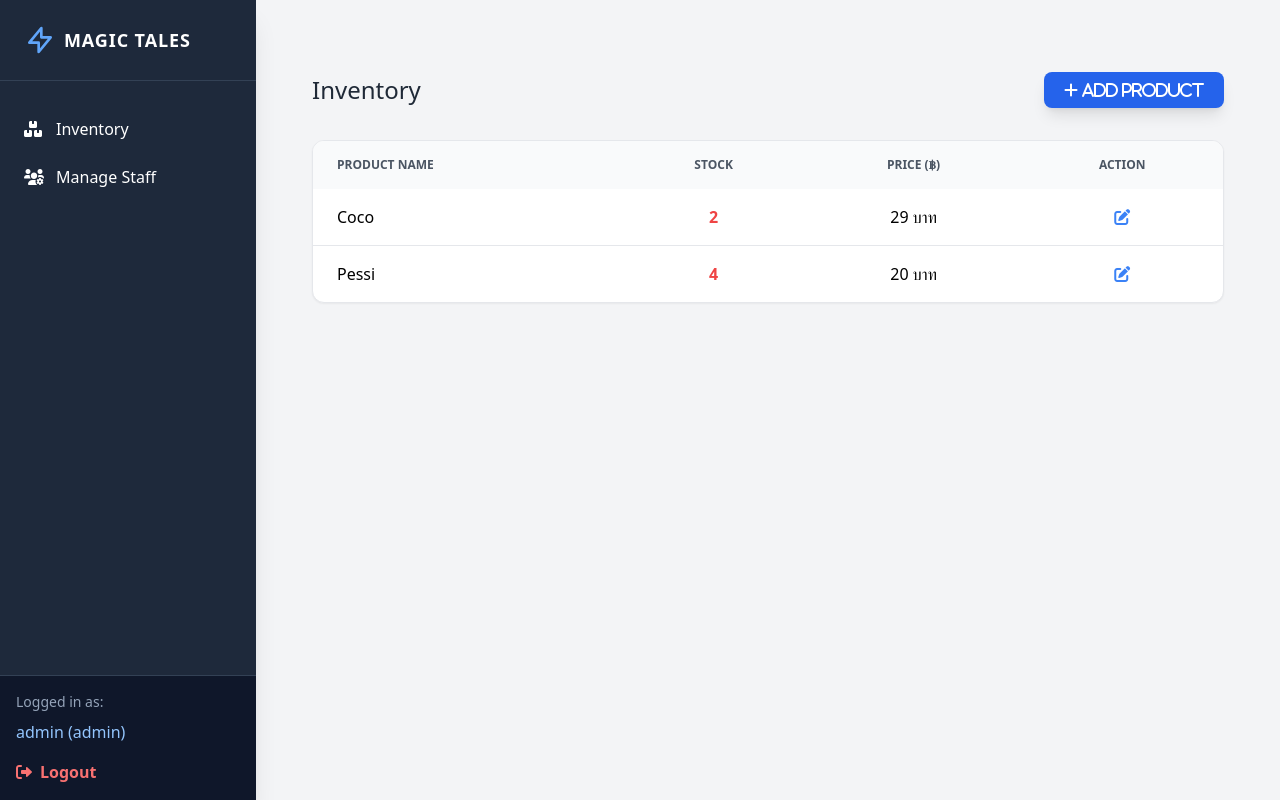
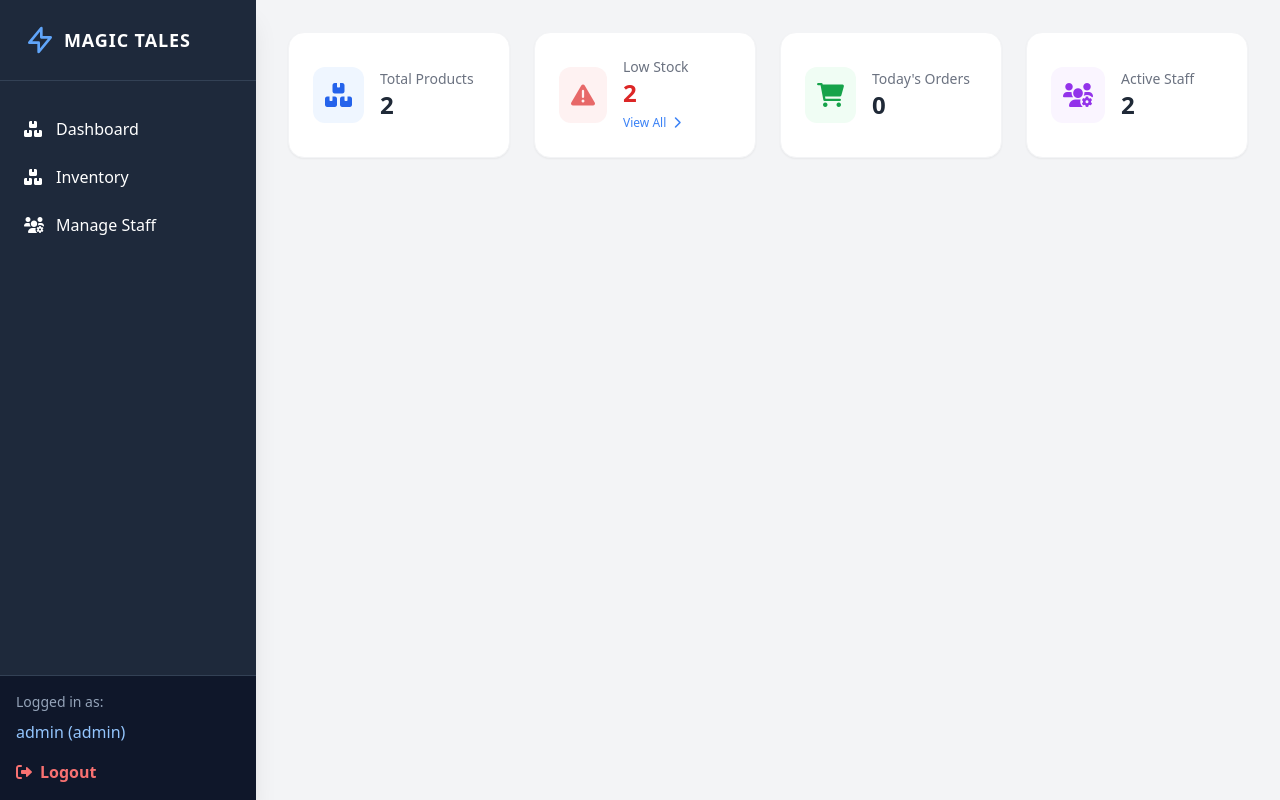
Before and after one commit to ChanisonM/Inventory_Order_Management_System, a Flask app: page /api/dashboard in a window 1280 px wide. Run offline with Flask 3, Linux system fonts and the light colour scheme; a user stored in the database is signed in; data comes from the database, SQL or seed files in the repository; both versions use the stored data as it was after the commit; some libraries are stand-ins or nearby versions.

Commit message:
Chanison

```diff
--- a/app/routes.py
+++ b/app/routes.py
@@ -73,9 +73,23 @@ def add_product():
 
 @api.route('/products', methods=['GET'])
 def get_products():
-    products = Product.query.all()
+    # แก้จาก Product.query.all() เป็นการกรองเฉพาะ is_deleted=False
+    products = Product.query.filter_by(is_deleted=False).all()
     schema = ProductSchema(many=True)
-    return jsonify({'products': schema.dump(products)}), 200
+
+    product_list = []
+    for p in products:
+        product_list.append({
+            'id': p.id,
+            'sku': p.sku,
+            'name': p.name,
+            'price': p.price,
+            'stock_quantity': p.stock_quantity,
+            'created_by': p.created_by.username if p.created_by else 'System',
+            'created_at': p.created_at.strftime('%d/%m/%Y %H:%M') if p.created_at else '-'
+        })
+        # ส่ง product_list ที่เราจัด format เองกลับไป
+    return jsonify({'products': product_list}), 200
 
 
 @api.route('/add_product' , methods=['POST'])
@@ -91,7 +105,8 @@ def add_product_from_modal():
             stock_quantity = data['stock_quantity'],
             price = data['price'],
             sku = unique_sku ,
-            category_id=data.get('category_id', 1) # สมมติว่ามีหมวดหมู่ที่ 1 อยู่แล้ว
+            category_id=data.get('category_id', 1), # สมมติว่ามีหมวดหมู่ที่ 1 อยู่แล้ว
+            created_by_id=current_user.id
         )
         db.session.add(new_product)
         db.session.commit()
@@ -168,7 +183,7 @@ def register():
 @api.route('/login', methods=['POST'])
 def login():
     data = request.get_json()
-    user = User.query.filter_by(username=data['username']).first()
+    user = User.query.filter_by(username=data['username'], is_active=True).first()
     # ตรวจสอบชื่อผู้ใช้ และเช็ครหัสผ่านที่ Hash ไว้
     if user and user.check_password(data['password']):
         login_user(user) # สร้าง Session ให้ User
@@ -198,8 +213,74 @@ def logout():
 @api.route('/dashboard')
 @login_required
 def dashboard():
-    response = make_response(render_template('dashboard.html', user=current_user))
+
+    # dashboard เดิม
+    # response = make_response(render_template('dashboard.html', user=current_user))
+    # # สั่ง Browser ว่าห้ามเก็บ Cache หน้านี้เด็ดขาด
+    # response.headers['Cache-Control'] = 'no-cache, no-store, must-revalidate'
+    # response.headers['Pragma'] = 'no-cache'
+    # response.headers['Expires'] = '0'
+    # return response
+
+
+    # 1. นับจำนวนสินค้าทั้งหมด
+    total_products = Product.query.count()
+    # 2. นับสินค้าที่สต็อกต่ำกว่า 5 (ตัวอย่าง)
+    low_stock_count = Product.query.filter(Product.stock_quantity < 5).count()
+    # 3. นับจำนวนพนักงาน
+    total_staff = User.query.count()
+    # 4. (แถม) ดึงสินค้า 5 รายการล่าสุดมาโชว์
+    recent_products  = Product.query.order_by(Product.id.desc()).limit(5).all()
+    response = make_response(render_template(
+        'dashboard.html',
+        user = current_user,
+        total_products = total_products ,
+        low_stock_count = low_stock_count,
+        total_staff = total_staff ,
+        recent_products = recent_products ,
+
+    ))
+    # ป้องกัน Cache เหมือนเดิม
+    response.headers['Cache-Control'] = 'no-cache , no-store , must-revalidate'
+    return response
+
+@api.route('/inventory')
+@login_required
+def inventory():
+    # เพิ่มการกรอง .filter_by(is_deleted=False) เข้าไปด้วย
+    products = Product.query.filter_by(is_deleted=False).all()
+    response = make_response(render_template('inventory.html', user=current_user , products=products))
     # สั่ง Browser ว่าห้ามเก็บ Cache หน้านี้เด็ดขาด
+    response.headers['Cache-Control'] = 'no-cache, no-store, must-revalidate'
+    response.headers['Pragma'] = 'no-cache'
+    response.headers['Expires'] = '0'
+    return response
+
+@api.route('/low_inventory')
+@login_required
+def low_inventory():
+    # 1. รับค่า filter จาก URL (ถ้าไม่มีให้เป็น None)
+    filter_type = request.args.get('filter')
+
+    # 2. เริ่มต้น Query ข้อมูลสินค้า
+    query = Product.query.filter_by(is_deleted=False)
+
+    # 3. เช็คเงื่อนไข: ถ้าส่ง filter=low_stock มา ให้กรองเฉพาะของที่สต็อกน้อยกว่า 5
+    if filter_type == 'low_stock':
+        query = query.filter(Product.stock_quantity < 5)
+
+    # 4. ดึงข้อมูลออกมา (อาจจะเรียงตามสต็อกน้อยไปมาก เพื่อให้ตัวที่ต้องเติมขึ้นก่อน)
+    products = query.order_by(Product.stock_quantity.asc()).all()
+
+    # 5. ส่งข้อมูล products และ filter_type กลับไปที่หน้าบ้าน (Template)
+    response = make_response(render_template(
+        'low_inventory.html',
+        user=current_user,
+        products=products,
+        filter_type=filter_type
+    ))
+
+    # สั่ง Browser ว่าห้ามเก็บ Cache (โค้ดส่วนเดิมของนาย)
     response.headers['Cache-Control'] = 'no-cache, no-store, must-revalidate'
     response.headers['Pragma'] = 'no-cache'
     response.headers['Expires'] = '0'
@@ -242,7 +323,7 @@ def get_staff():
         return jsonify({'message': 'Unauthorized'}), 403
     # ดึงทุกคนยกเว้นตัวเราเอง
     # staffs = User.query.filter(User.id != current_user.id).all()
-    staffs = User.query.order_by(User.role.asc() , User.username.asc()).all()
+    staffs = User.query.filter_by(is_active=True).order_by(User.role.asc()).all()
     staff_list = []
     for s in staffs :
         staff_list.append({
@@ -300,9 +381,45 @@ def delete_staff(user_id):
         return jsonify({'message': 'คุณไม่สามารถลบบัญชีของตัวเองได้'}), 400
     user = User.query.get_or_404(user_id)
     try :
-        db.session.delete(user)
+        # db.session.delete(user)
+        user.is_active = False
         db.session.commit()
-        return jsonify({'message': f'ลบพนักงาน {user.username} เรียบร้อยแล้ว'}), 200
+        return jsonify({'message': f'ระงับการใช้งานพนักงาน {user.username} เรียบร้อยแล้ว'}), 200
     except Exception as e:
         db.session.rollback()
-        return jsonify({'message': 'เกิดข้อผิดพลาดในการลบข้อมูล', 'error': str(e)}), 500
+        return jsonify({'message': 'เกิดข้อผิดพลาดในระงับการใช้งานพนักงาน', 'error': str(e)}), 500
+
+# --- API สำหรับแก้ไขสินค้า ---
+@api.route('/api/update_product/<int:product_id>', methods=['PUT'])
+@login_required
+def update_product(product_id):
+    product = Product.query.get_or_404(product_id)
+    data = request.get_json()
+
+    try:
+        product.name = data.get('name', product.name)
+        product.stock_quantity = data.get('stock_quantity', product.stock_quantity)
+        product.price = data.get('price', product.price)
+        # ถ้ามีหมวดหมู่เพิ่ม สามารถแก้ category_id ตรงนี้ได้
+
+        db.session.commit()
+        return jsonify({'success': True, 'message': 'อัปเดตสินค้าสำเร็จ'})
+    except Exception as e:
+        db.session.rollback()
+        return jsonify({'success': False, 'message': str(e)}), 500
+
+# --- API สำหรับลบสินค้า (Soft Delete) ---
+@api.route('/api/delete_product/<int:product_id>', methods=['DELETE'])
+@login_required
+def delete_product(product_id):
+    if current_user.role != 'admin': # <--- เช็คสิทธิ์
+        return jsonify({'success': False, 'message': 'สิทธิ์ไม่เพียงพอ'}), 403
+    product = Product.query.get_or_404(product_id)
+    try:
+        # สมมติว่าใน Model Product มีคอลัมน์ is_deleted แล้ว
+        product.is_deleted = True
+        db.session.commit()
+        return jsonify({'success': True, 'message': 'ลบสินค้าเรียบร้อยแล้ว'})
+    except Exception as e:
+        db.session.rollback()
+        return jsonify({'success': False, 'message': str(e)}), 500
--- a/app/static/js/dashboard.js
+++ b/app/static/js/dashboard.js
@@ -4,15 +4,52 @@ function toggleModal() {
 }
 
 // 1. ฟังก์ชันดึงข้อมูลสินค้าทั้งหมดมาโชว์ในตาราง
+// async function loadProducts() {
+//     const response = await fetch('/api/products'); // อิงจาก @api.route('/api/products', methods=['GET'])
+//     const data = await response.json();
+//     const tableBody = document.getElementById('product-table-body');
+
+//     if (data.products && data.products.length > 0) {
+//         tableBody.innerHTML = '';
+//         data.products.forEach(p => {
+//             tableBody.innerHTML += `
+//                 <tr class="border-b hover:bg-gray-50 transition">
+//                     <td class="px-6 py-4">${p.name}</td>
+//                     <td class="px-6 py-4 text-center font-bold ${p.stock_quantity < 5 ? 'text-red-500' : 'text-gray-700'}">
+//                         ${p.stock_quantity}
+//                     </td>
+//                     <td class="px-6 py-4 text-center">${Number(p.price).toLocaleString()} บาท</td>
+
+//                     <td class="px-6 py-4 text-center">
+//                             <div class="text-sm text-gray-700 font-semibold">${p.created_by}</div>
+//                             <div class="text-[10px] text-gray-400 italic">${p.created_at}</div>
+//                     </td>
+
+//                     <td class="px-6 py-4 text-center">
+//                             <button onclick="editProduct(${p.id})" class="text-blue-500 hover:text-blue-700 mr-3">
+//                                 <i class="fa-solid fa-pen-to-square"></i>
+//                             </button>
+//                             <button onclick="deleteProduct(${p.id})" class="text-red-500 hover:text-red-700">
+//                                 <i class="fa-solid fa-trash"></i>
+//                             </button>
+//                         </td>
+//                 </tr>
+//             `;
+//             tbody.insertAdjacentHTML('beforeend', row);
+//         });
+//     }
+// }
+
 async function loadProducts() {
-    const response = await fetch('/api/products'); // อิงจาก @api.route('/api/products', methods=['GET'])
+    const response = await fetch('/api/products');
     const data = await response.json();
     const tableBody = document.getElementById('product-table-body');
 
     if (data.products && data.products.length > 0) {
-        tableBody.innerHTML = '';
+        tableBody.innerHTML = ''; // ล้างข้อมูลเก่า
         data.products.forEach(p => {
-            tableBody.innerHTML += `
+            // สร้าง HTML Row
+            const row = `
                 <tr class="border-b hover:bg-gray-50 transition">
                     <td class="px-6 py-4">${p.name}</td>
                     <td class="px-6 py-4 text-center font-bold ${p.stock_quantity < 5 ? 'text-red-500' : 'text-gray-700'}">
@@ -20,10 +57,21 @@ async function loadProducts() {
                     </td>
                     <td class="px-6 py-4 text-center">${Number(p.price).toLocaleString()} บาท</td>
                     <td class="px-6 py-4 text-center">
-                        <button class="text-blue-500"><i class="fa-solid fa-pen-to-square"></i></button>
+                        <div class="text-sm text-gray-700 font-semibold">${p.created_by}</div>
+                        <div class="text-[10px] text-gray-400 italic">${p.created_at}</div>
+                    </td>
+                    <td class="px-6 py-4 text-center">
+                        <button onclick="editProduct(${p.id})" class="text-blue-500 hover:text-blue-700 mr-3">
+                            <i class="fa-solid fa-pen-to-square"></i>
+                        </button>
+                        <button onclick="deleteProduct(${p.id})" class="text-red-500 hover:text-red-700">
+                            <i class="fa-solid fa-trash"></i>
+                        </button>
                     </td>
                 </tr>
             `;
+            // ใช้ tableBody ที่ประกาศไว้ตอนต้น
+            tableBody.insertAdjacentHTML('beforeend', row);
         });
     }
 }
--- a/app/templates/base.html
+++ b/app/templates/base.html
@@ -27,6 +27,12 @@
 
             <nav class="mt-6 flex-1">
                 <a href="#" onclick="window.location.href='/api/dashboard'"
+                    class="flex items-center gap-3 py-3 px-6 hover:bg-slate-700 transition-colors">
+                    <i class="fa-solid fa-boxes-stacked w-5"></i>
+                    <span>Dashboard</span>
+                </a>
+
+                <a href="#" onclick="window.location.href='/api/inventory'"
                     class="flex items-center gap-3 py-3 px-6 hover:bg-slate-700 transition-colors">
                     <i class="fa-solid fa-boxes-stacked w-5"></i>
                     <span>Inventory</span>
--- a/app/templates/dashboard.html
+++ b/app/templates/dashboard.html
@@ -2,124 +2,50 @@
 {% endblock %}
 {% block content %}
 
+<div class="grid grid-cols-1 md:grid-cols-2 lg:grid-cols-4 gap-6 mb-8">
 
-<main class="p-6 max-w-7xl mx-auto">
-  <div class="flex justify-between items-center mb-8 mt-4">
-    <h2 class="text-2xl font-blod text-gray-800">Inventory</h2>
-
-    <!-- {% if user.role == 'admin'%}
-    <button onclick="toggleUserModal()"
-      class="bg-green-600 hover:bg-green-700 text-white px-5 py-2.5 rounded-lg flex items-center gap-2 transition-all shadow-lg hove:scale-105">
-      <i class="fa-solid fa-user-plus"> Add Staff</i>
-    </button>
-    {% endif%} -->
-
-
-    <button onclick="toggleModal()"
-      class="bg-blue-600 hover:bg-blue-700 text-white px-5 py-2.5 rounded-lg flex items-center gap-2 transition-all shadow-lg hove:scale-105">
-      <i class="fa-solid fa-plus"> Add Product</i>
-    </button>
-  </div>
-
-  <div class="bg-white rounded-xl shadow-sm border border-gray-200 overflow-hidden">
-    <table class="w-full text-left border-collapse">
-      <thead class="bg-gray-50 text-gray-600 uppercase text-xs font-semibold">
-        <tr>
-          <th class="px-6 py-4">Product Name</th>
-          <th class="px-6 py-4 text-center">Stock</th>
-          <th class="px-6 py-4 text-center">Price (฿)</th>
-          <th class="px-6 py-4 text-center">Action</th>
-        </tr>
-      </thead>
-
-      <tbody id="product-table-body" class="divide-y divide-gray-100">
-        <tr>
-          <td colspan="4" class="px-6 py-10 text-center text-gray-400">
-            <i class="fa-solid fa-spinner animate-spin"></i> กำลังโหลดข้อมูล...
-          </td>
-        </tr>
-      </tbody>
-    </table>
-  </div>
-</main>
-
-<div id="productModal" class="fixed inset-0 bg-black bg-opacity-50 hidden flex items-center justify-center z-50 p-4">
-  <div class="bg-white rounded-2xl w-full max-w-md p-8 shadow-2xl">
-    <div class="flex justify-between items-center mb-6">
-
-      <h3 class="text-xl font-blod text-gray-800">New Product</h3>
-      <button onclick="toggleModal()" class="text-gray-400 hover:text-gray-600 text-2xl">
-        &times;
-      </button>
+    <div class="bg-white p-6 rounded-2xl shadow-sm border border-gray-100 flex items-center gap-4 transition-transform hover:scale-105">
+        <div class="p-3 bg-blue-50 rounded-xl text-blue-600">
+            <i class="fa-solid fa-boxes-stacked text-2xl"></i>
+        </div>
+        <div>
+            <p class="text-sm font-medium text-gray-500">Total Products</p>
+            <h3 class="text-2xl font-bold text-gray-800">{{ total_products }}</h3>
+        </div>
     </div>
 
-    <form id="productForm" class="space-y-4">
-      <div>
-        <label class="block text-sm font-medium text-gray-700 mb-1">Product Name</label>
-        <input type="text" id="p_name" placeholder="Name Product" required
-          class="w-full border border-gray-300 p-2 rounded focus:ring-2 focus:ring-blue-500 outline-none" />
-      </div>
-
-      <div class="grid grid-cols-2 gap-4">
-        <div>
-          <label class="block text-sm font-medium text-gray-700 mb-1">Quantity</label>
-          <input type="number" id="p_qty" placeholder="0" required
-            class="w-full border border-gray-300 p-2 rounded focus:ring-2 focus:ring-blue-500 outline-none" />
+    <div class="bg-white p-6 rounded-2xl shadow-sm border border-gray-100 flex items-center gap-4 transition-transform hover:scale-105">
+        <div class="p-3 bg-red-50 rounded-xl text-red-600">
+            <i class="fa-solid fa-triangle-exclamation text-2xl animate-pulse"></i>
         </div>
         <div>
-          <label class="block text-sm font-medium text-gray-700 mb-1">Price (฿)</label>
-          <input type="number" step="0.01" id="p_price" placeholder="0.00" required
-            class="w-full border border-gray-300 p-2 rounded focus:ring-2 focus:ring-blue-500 outline-none" />
+            <p class="text-sm font-medium text-gray-500">Low Stock</p>
+            <h3 class="text-2xl font-bold text-red-600">{{ low_stock_count }}</h3>
+            <a href="{{ url_for('api.low_inventory', filter='low_stock') }}" class="text-xs text-blue-500 hover:underline">
+                View All <i class="fa-solid fa-chevron-right ml-1"></i>
+            </a>
         </div>
-      </div>
+    </div>
 
-      <button type="submit"
-        class="w-full bg-blue-600 hover:bg-blue-800 text-white py-2.5 rounded-lg font-bold transition-colors mt-4">
-        Save Product
-      </button>
-    </form>
+    <div class="bg-white p-6 rounded-2xl shadow-sm border border-gray-100 flex items-center gap-4 transition-transform hover:scale-105">
+        <div class="p-3 bg-green-50 rounded-xl text-green-600">
+            <i class="fa-solid fa-cart-shopping text-2xl"></i>
+        </div>
+        <div>
+            <p class="text-sm font-medium text-gray-500">Today's Orders</p>
+            <h3 class="text-2xl font-bold text-gray-800">0</h3> </div>
+    </div>
 
+    <div class="bg-white p-6 rounded-2xl shadow-sm border border-gray-100 flex items-center gap-4 transition-transform hover:scale-105">
+        <div class="p-3 bg-purple-50 rounded-xl text-purple-600">
+            <i class="fa-solid fa-users-gear text-2xl"></i>
+        </div>
+        <div>
+            <p class="text-sm font-medium text-gray-500">Active Staff</p>
+            <h3 class="text-2xl font-bold text-gray-800">{{ total_staff }}</h3>
+        </div>
+    </div>
 
-
-
-
-  </div>
 </div>
 
-
-
-<div id="userModal" class="fixed inset-0 bg-black bg-opacity-50 hidden items-center justify-center z-50">
-  <div class="bg-white rounded-xl shadow-2xl p-8 w-full max-w-md transform transition-all">
-    <div class="flex justify-between items-center mb-6">
-      <h2 class="text-2xl font-bold text-gray-800">Add New Staff</h2>
-      <button onclick="toggleUserModal()" class="text-gray-400 hover:text-gray-600">
-        <i class="fa-solid fa-xmark text-xl"></i>
-      </button>
-    </div>
-
-    <form id="userForm" class="space-y-4">
-      <div>
-        <label class="block text-sm font-medium text-gray-700 mb-1">Username</label>
-        <input type="text" id="new_username" required
-          class="w-full px-4 py-2 border border-gray-300 rounded-lg focus:ring-2 focus:ring-green-500 focus:border-transparent outline-none transition">
-      </div>
-
-      <div>
-        <label class="block text-sm font-medium text-gray-700 mb-1">Password</label>
-        <input type="password" id="new_password" required
-          class="w-full px-4 py-2 border border-gray-300 rounded-lg focus:ring-2 focus:ring-green-500 focus:border-transparent outline-none transition">
-      </div>
-
-      <div class="pt-4">
-        <button type="submit"
-          class="w-full bg-green-600 hover:bg-green-700 text-white font-bold py-3 rounded-lg shadow-lg transform active:scale-95 transition">
-          Create Account
-        </button>
-      </div>
-    </form>
-  </div>
-</div>
-
-
-
 {% endblock %}
```
Also changed, not shown: app/models.py (+17 -5 lines), app/templates/inventory.html (added, +108 -0 lines), app/templates/low_inventory.html (added, +113 -0 lines), reset_db.py (added, +39 -0 lines), instance/inventory.db.
